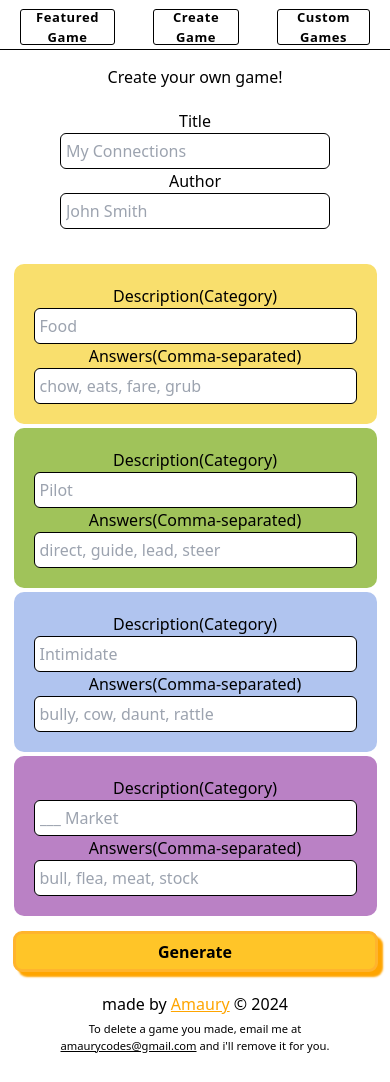
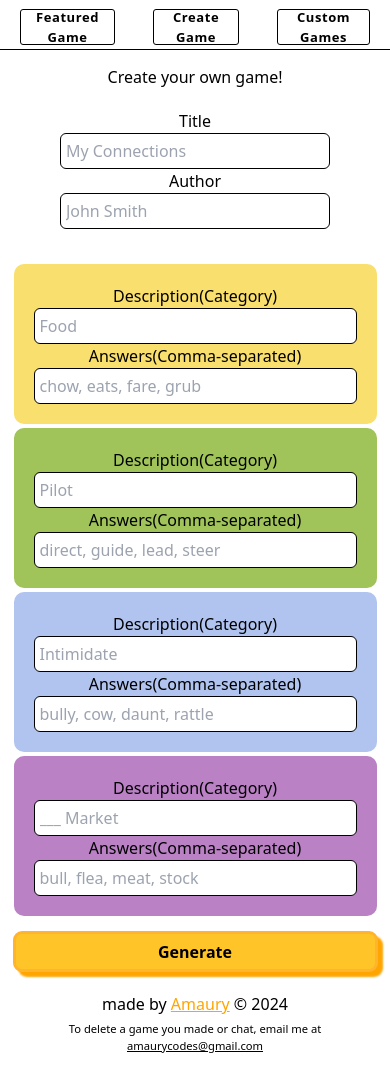
Before and after one commit to AmaurySilverio/fullstack-connections, a React (Vite) app in the folder client/: page /#/creategame in a window 390 px wide. Built offline with nearby package versions, Linux system fonts and the light colour scheme.

Commit message:
media query updates

```diff
--- a/client/src/components/Footer.jsx
+++ b/client/src/components/Footer.jsx
@@ -12,9 +12,8 @@ const Footer = () => {
           &copy; 2024
         </div>
         <div className="delete-blurb">
-          To delete a game you made, email me at{" "}
-          <span className="email">amaurycodes@gmail.com</span> and i'll remove
-          it for you.
+          To delete a game you made or chat, email me at{" "}
+          <span className="email">amaurycodes@gmail.com</span>
         </div>
       </div>
     </>
--- a/client/src/components/MatchingBanners.jsx
+++ b/client/src/components/MatchingBanners.jsx
@@ -1,7 +1,7 @@
 const MatchingBanners = ({ names, category, id }) => {
   return (
     <div className="col-span-4" id={id}>
-      <div>
+      <div className="banner-title">
         {category}
         <br></br>
         <div className="banner-cardname-container">
--- a/client/src/index.css
+++ b/client/src/index.css
@@ -710,7 +710,7 @@ button[id~="submit"]{
     padding: 6px;
   }
   .grid > div{
-    font-size: 1.5vh;
+    font-size: 1.6vh;
     padding: 1px;
     font-weight: 680;
     overflow-wrap: unset;
@@ -761,6 +761,12 @@ button[id~="submit"]{
     width: 70%;
     margin: 0 auto;
   }
+  .banner-title{
+    font-size: 1.8vh;
+  }
+  .banner-cardname-container{
+    font-size: 1.5vh;
+  }
   .delete-blurb{
     padding: 0px 37px;
     font-size: 0.7rem;
```
Also changed, not shown: 4 other files (tests, documents, lock files or other folders).
